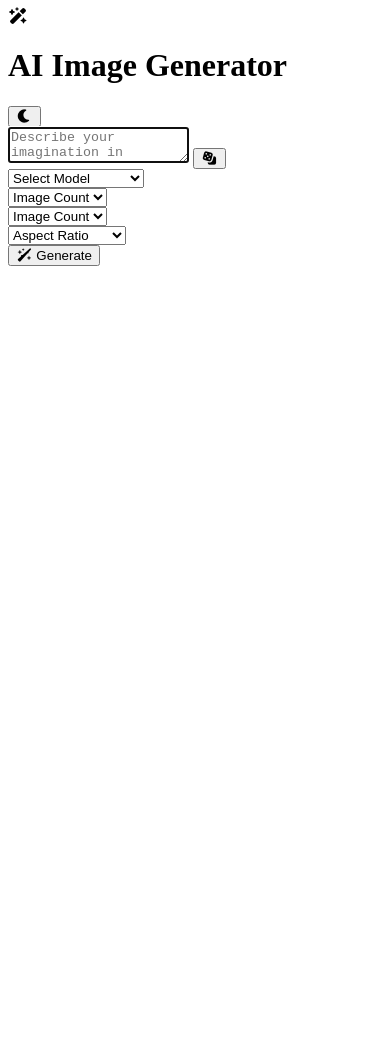
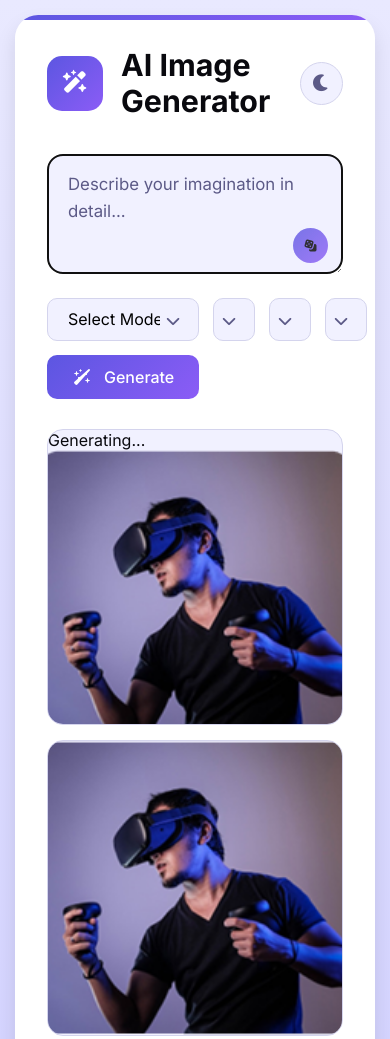
Before and after one commit to Bilalben23/ImaginAI, a plain HTML site: page index.html in a window 390 px wide. Shown: the top 1039 px of the page. Before the commit the page ends 844 px from the top, so only its background shows below. Drawn offline with Linux system fonts and the light colour scheme.

Commit message:
style: add core styles and theme variables for AI Image Generator UI
- Defined CSS custom properties (colors, gradients)
- Added global resets and Inter font
- Styled container, header, prompt form, select dropdowns and buttons
- Created responsive gallery grid with hover effects

```diff
--- a/index.html
+++ b/index.html
@@ -9,6 +9,13 @@
 
     <!-- Linking font awesome for icons -->
     <link rel="stylesheet" href="https://cdnjs.cloudflare.com/ajax/libs/font-awesome/7.0.1/css/all.min.css">
+
+    <!-- Importing Google Fonts - Inter -->
+    <link rel="preconnect" href="https://fonts.googleapis.com">
+    <link rel="preconnect" href="https://fonts.gstatic.com" crossorigin>
+    <link
+        href="https://fonts.googleapis.com/css2?family=Inter:ital,opsz,wght@0,14..32,100..900;1,14..32,100..900&display=swap"
+        rel="stylesheet">
 </head>
 
 <body>
@@ -35,7 +42,7 @@
 
                 <!-- Prompt Container -->
                 <div class="prompt-container">
-                    <textarea class="prmpt-input" placeholder="Describe your imagination in detail..." required
+                    <textarea class="prompt-input" placeholder="Describe your imagination in detail..." required
                         autofocus></textarea>
                     <button class="prompt-btn">
                         <i class="fa-solid fa-dice"></i>
@@ -91,10 +98,50 @@
                         Generate
                     </button>
                 </div>
+
+                <!-- Result Gallery Grid -->
+                <div class="gallery-grid">
+                    <div class="image-card loading">
+
+                        <div class="status-container">
+                            <div class="spinner"></div>
+                            <p class="status-text">Generating...</p>
+                        </div>
+
+                        <img src="test.png" alt="img" class="result-img">
+                        <div class="img-overlay">
+                            <button class="img-download-btn">
+                                <i class="fa-solid fa-download"></i>
+                            </button>
+                        </div>
+                    </div>
+                    <div class="image-card">
+                        <img src="test.png" alt="img" class="result-img">
+                        <div class="img-overlay">
+                            <button class="img-download-btn">
+                                <i class="fa-solid fa-download"></i>
+                            </button>
+                        </div>
+                    </div>
+                    <div class="image-card">
+                        <img src="test.png" alt="img" class="result-img">
+                        <div class="img-overlay">
+                            <button class="img-download-btn">
+                                <i class="fa-solid fa-download"></i>
+                            </button>
+                        </div>
+                    </div>
+                    <div class="image-card">
+                        <img src="test.png" alt="img" class="result-img">
+                        <div class="img-overlay">
+                            <button class="img-download-btn">
+                                <i class="fa-solid fa-download"></i>
+                            </button>
+                        </div>
+                    </div>
+                </div>
             </form>
         </div>
-
-
     </div>
 
 
--- a/style.css
+++ b/style.css
@@ -0,0 +1,288 @@
+:root {
+    --color-primary: #5C56E1;
+    --color-primary-dark: #5b21b6;
+    --color-accent: #8B5CF6;
+    --color-card: #FFFFFF;
+    --color-input: #F1F1FF;
+    --color-text: #09090E;
+    --color-placeholder: #5C5A87;
+    --color-border: #D4D4ED;
+    --color-gradient: linear-gradient(135deg, #5C56E1, #8B5CF6);
+}
+
+
+* {
+    font-family: "Inter", sans-serif;
+    box-sizing: border-box;
+    margin: 0;
+    padding: 0
+}
+
+body {
+    display: flex;
+    justify-content: center;
+    align-items: center;
+    min-height: 100vh;
+    padding: 15px;
+    color: var(--color-text);
+    background: linear-gradient(#E9E9FF, #C8C7FF);
+}
+
+.container {
+    width: 900px;
+    border-radius: 23px;
+    padding: 32px;
+    position: relative;
+    overflow: hidden;
+    background: var(--color-card);
+    box-shadow: 0 10px 20px 0 rgba(0, 0, 0, 0.1);
+}
+
+.container::before {
+    content: "";
+    position: absolute;
+    top: 0;
+    left: 0;
+    width: 100%;
+    height: 5px;
+    background: var(--color-gradient);
+}
+
+
+.header {
+    display: flex;
+    align-items: center;
+    justify-content: space-between;
+}
+
+.header .logo-wrapper {
+    display: flex;
+    align-items: center;
+    gap: 18px
+}
+
+.header .logo-wrapper .logo {
+    height: 55px;
+    width: 56px;
+    display: flex;
+    color: #fff;
+    font-size: 1.35rem;
+    flex-shrink: 0;
+    border-radius: 15px;
+    align-items: center;
+    justify-content: center;
+    background: var(--color-gradient);
+}
+
+
+.header .logo-wrapper h1 {
+    font-size: 1.9rem;
+    font-weight: 700;
+}
+
+.header .theme-toggle {
+    width: 43px;
+    height: 43px;
+    font-size: 1.05rem;
+    cursor: pointer;
+    display: flex;
+    align-items: center;
+    flex-shrink: 0;
+    color: var(--color-placeholder);
+    justify-content: center;
+    border-radius: 50%;
+    background: var(--color-input);
+    border: 1px solid var(--color-border);
+    transition: all 0.3s ease;
+}
+
+.header .theme-toggle:hover {
+    color: var(--color-primary);
+    transform: translateY(-2px);
+    box-shadow: 0 4px 6px -1px rgba(0, 0, 0, 0.1);
+}
+
+
+.main-content {
+    margin-block: 35px 5px;
+}
+
+.main-content .prompt-container {
+    width: 100%;
+    margin-bottom: 20px;
+    position: relative;
+}
+
+.main-content .prompt-input {
+    width: 100%;
+    line-height: 1.6;
+    resize: vertical;
+
+    min-height: 120px;
+    padding: 16px 20px;
+    font-size: 1.05rem;
+    border-radius: 15px;
+    color: var(--color-text);
+    background: var(--color-input);
+    border: 1px solid var(--color-border);
+    transition: all 0.3s;
+
+}
+
+.prompt-container .prompt-input::placeholder {
+    color: var(--color-placeholder);
+}
+
+.prompt-container .prompt-input:hover {
+    outline: none;
+    border-color: var(--color-border);
+    box-shadow: 0 0 0 4px rgba(139, 92, 246, 0.15);
+}
+
+.prompt-container .prompt-btn {
+    position: absolute;
+    right: 15px;
+    bottom: 15px;
+    height: 35px;
+    width: 35px;
+    background: var(--color-gradient);
+    cursor: pointer;
+    border: none;
+    border-radius: 50%;
+    font-size: 0.75rem;
+    opacity: 0.8;
+    transition: all 0.3s ease;
+}
+
+.prompt-container .prompt-btn:hover {
+    opacity: 1;
+    transform: translateY(-2px);
+    box-shadow: 0 4px 6px -1px rgba(0, 0, 0, 0.1);
+}
+
+.main-content .prompt-actions {
+    display: grid;
+    gap: 14px;
+    grid-template-columns: 1.2fr 1fr 1.1fr 1fr;
+}
+
+.prompt-actions .select-wrapper {
+    position: relative;
+}
+
+.prompt-actions .select-wrapper::after {
+    content: "\f078";
+    font-family: "Font Awesome 7 Free";
+    font-weight: 900;
+    position: absolute;
+    right: 20px;
+    top: 50%;
+    font-size: 0.9rem;
+    padding-left: 7px;
+    pointer-events: none;
+    background: var(--color-input);
+    color: var(--color-placeholder);
+    transform: translateY(-50%);
+}
+
+.prompt-actions :where(.custom-select, .generate-btn) {
+    cursor: pointer;
+    background: var(--color-input);
+    padding: 12px 20px;
+    border-radius: 10px;
+    font-size: 1rem;
+    border: 1px solid var(--color-border);
+}
+
+.prompt-actions .custom-select {
+    width: 100%;
+    outline: none;
+    height: 100%;
+    appearance: none;
+}
+
+.prompt-actions .custom-select:is(:focus, :hover) {
+    border-color: var(--color-accent);
+    box-shadow: 0 0 0 3px rgba(139, 92, 246, 0.1);
+}
+
+.prompt-actions .generate-btn {
+    display: flex;
+    gap: 12px;
+    font-weight: 500;
+    align-items: center;
+    justify-content: center;
+    padding: 12px 25px;
+    border: none;
+    color: #fff;
+    background: var(--color-gradient);
+    transition: all 0.3s ease;
+}
+
+.prompt-actions .generate-btn:hover {
+    transform: translateY(-2px);
+    box-shadow: 0 4px 10px rgba(109, 40, 217, 0.3);
+}
+
+.main-content .gallery-grid {
+    display: grid;
+    gap: 15px;
+    margin-top: 30px;
+    grid-template-columns: repeat(auto-fill, minmax(180px, 1fr));
+}
+
+.gallery-grid .image-card {
+    position: relative;
+    overflow: hidden;
+    aspect-ratio: 1;
+    border-radius: 16px;
+    background: var(--color-input);
+    border: 1px solid var(--color-border);
+    transition: all 0.5s ease;
+}
+
+.gallery-grid .image-card:hover {
+    transform: translateY(-5px);
+    box-shadow: 0 10px 15px -3px rgba(0, 0, 0, 0.1);
+}
+
+.gallery-grid .image-card .result-img {
+    width: 100%;
+    height: 100%;
+    object-fit: cover;
+}
+
+.gallery-grid .image-card .img-overlay {
+    position: absolute;
+    inset: 0;
+    padding: 20px;
+    display: flex;
+    justify-content: flex-end;
+    align-items: end;
+    background: linear-gradient(transparent, rgba(0, 0, 0, 0.8));
+    transition: all 0.3s ease;
+    opacity: 0;
+    pointer-events: none;
+}
+
+.gallery-grid .image-card:hover .img-overlay {
+    opacity: 1;
+    pointer-events: auto;
+}
+
+.gallery-grid .image-card .img-download-btn {
+    height: 45px;
+    width: 45px;
+    backdrop-filter: blur(5px);
+    color: #fff;
+    border: none;
+    cursor: pointer;
+    border-radius: 50%;
+    background: rgba(255, 255, 255, 0.25);
+    transition: all 0.3s ease;
+}
+
+.gallery-grid .image-card .img-download-btn:hover {
+    transform: scale(1.05);
+    background: rgba(255, 255, 255, 0.4);
+}
```
Also changed, not shown: test.png (added).
